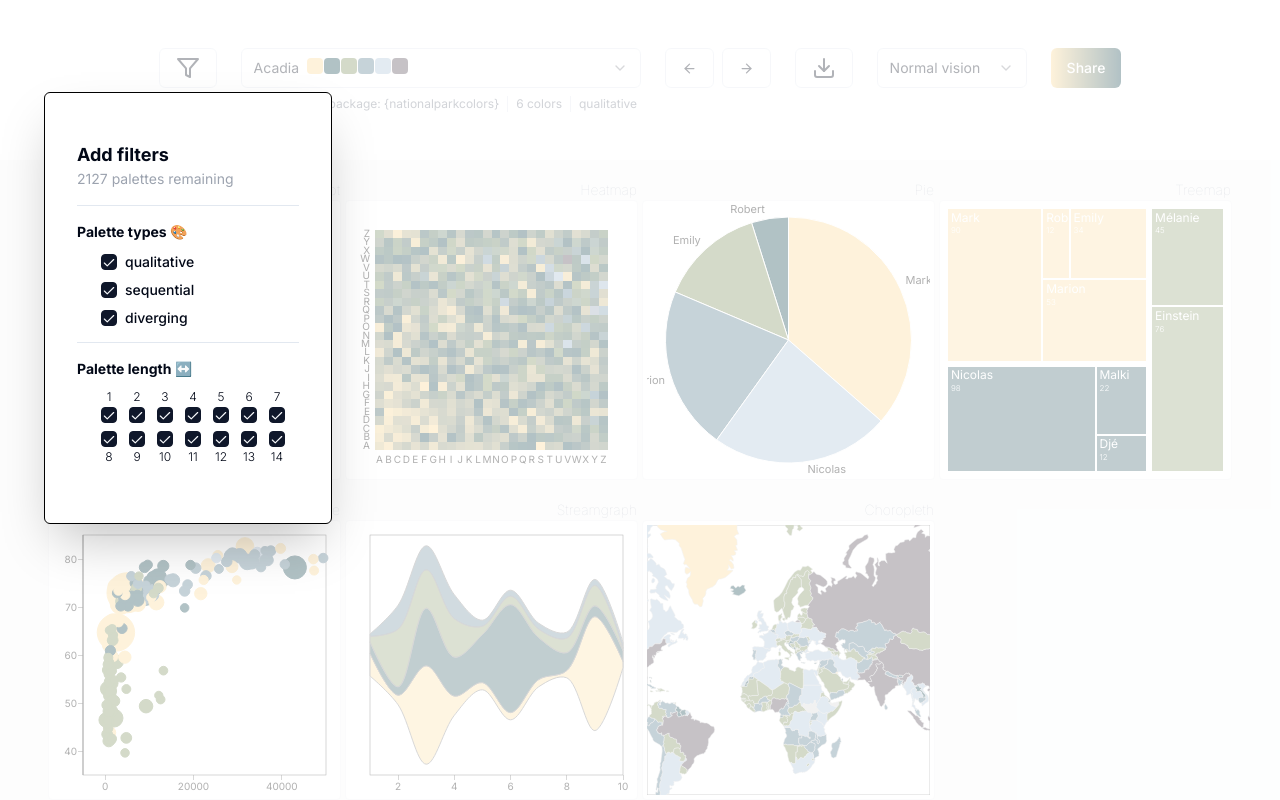
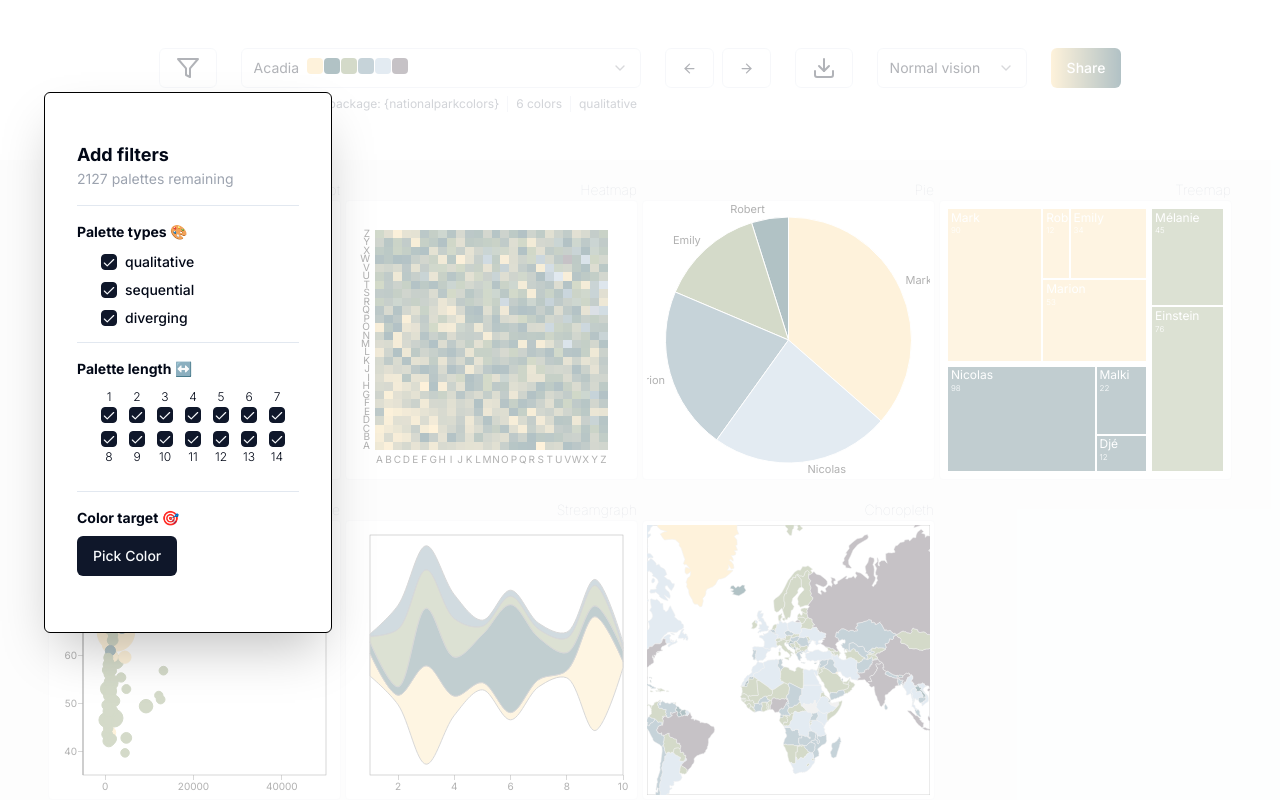
Before and after one commit to holtzy/dataviz-color-finder, a Next.js app: page / in a window 1280 px wide. Both pictures are taken after a click on the button 187 px from the left and 68 px from the top of the page. Shown: the top 800 px of the page. Built offline with nearby package versions, Linux system fonts and the light colour scheme.

Commit message:
add color picker

```diff
--- a/package.json
+++ b/package.json
@@ -18,15 +18,18 @@
     "@radix-ui/react-toast": "^1.1.5",
     "@radix-ui/react-tooltip": "^1.0.7",
     "@types/d3": "^7.4.3",
+    "@types/react-color": "^3.0.12",
     "class-variance-authority": "^0.7.0",
     "clsx": "^2.1.1",
     "cmdk": "^1.0.0",
     "color-blind": "^0.1.3",
+    "colorjs.io": "^0.5.0",
     "d3": "^7.9.0",
     "lucide-react": "^0.383.0",
     "next": "14.2.3",
     "react": "^18",
     "react-canvas-confetti": "^1.4.0",
+    "react-color": "^2.19.3",
     "react-dom": "^18",
     "tailwind-merge": "^2.3.0",
     "tailwindcss-animate": "^1.0.7"
--- a/src/app/page.tsx
+++ b/src/app/page.tsx
@@ -59,6 +59,10 @@ export default function Home() {
 
   const [selectedColorBlindness, setSelectedColorBlindness] =
     useState<ColorBlindnessType>("Normal vision");
+
+  const [selectedColorTarget, setSelectedColorTarget] = useState<
+    string | undefined
+  >(undefined);
 
   const [appOpacity, setAppOpacity] = useState(1);
 
@@ -316,6 +320,8 @@ export default function Home() {
       enabledPaletteLength={enabledPaletteLength}
       remainingPaletteNumber={filteredColorPaletteList.length}
       setAppOpacity={setAppOpacity}
+      selectedColorTarget={selectedColorTarget}
+      setSelectedColorTarget={setSelectedColorTarget}
     />
   );
 
--- a/src/components/FilterDialogButton.tsx
+++ b/src/components/FilterDialogButton.tsx
@@ -1,6 +1,6 @@
 import { Button } from "./ui/button";
-import { Download, Filter } from "lucide-react";
-import { ColorPalette, PaletteKind } from "@/data/color-palette-list";
+import { Filter } from "lucide-react";
+import { PaletteKind } from "@/data/color-palette-list";
 import {
   Popover,
   PopoverContent,
@@ -9,6 +9,8 @@ import {
 import { Checkbox } from "@/components/ui/checkbox";
 import { LOWER_OPACITY } from "@/lib/utils";
 import { HorizontalSeparator } from "./HorizontalSeparator";
+import { ChromePicker, ColorResult } from "react-color";
+import { useState } from "react";
 
 type FilterDialogButtonProps = {
   enabledPaletteKinds: PaletteKind[];
@@ -17,6 +19,8 @@ type FilterDialogButtonProps = {
   setEnabledPaletteLength: (list: number[]) => void;
   remainingPaletteNumber: number;
   setAppOpacity: (opacity: number) => void;
+  selectedColorTarget: string | undefined;
+  setSelectedColorTarget: (col: string | undefined) => void;
 };
 
 export const FilterDialogButton = ({
@@ -26,7 +30,11 @@ export const FilterDialogButton = ({
   setEnabledPaletteLength,
   remainingPaletteNumber,
   setAppOpacity,
+  selectedColorTarget,
+  setSelectedColorTarget,
 }: FilterDialogButtonProps) => {
+  const [isColorPickerOpen, setIsColorPickerOpen] = useState(false);
+
   const getCheckboxPaletteKind = (type: PaletteKind) => {
     return (
       <div className="flex items-center space-x-2 my-3">
@@ -125,6 +133,39 @@ export const FilterDialogButton = ({
             })}
           </div>
         </div>
+
+        <div className="my-4">
+          <HorizontalSeparator />
+        </div>
+
+        <p className="text-sm font-bold">Color target 🎯 </p>
+        {!selectedColorTarget && (
+          <Button onClick={() => setIsColorPickerOpen(true)} className="my-2">
+            Pick Color
+          </Button>
+        )}
+        {selectedColorTarget && (
+          <Button
+            style={{ backgroundColor: selectedColorTarget }}
+            onClick={() => {
+              setSelectedColorTarget(undefined);
+              setIsColorPickerOpen(false);
+            }}
+            className="my-2"
+          >
+            Remove Filter
+          </Button>
+        )}
+
+        {isColorPickerOpen ? (
+          <div>
+            <div onClick={() => setIsColorPickerOpen(false)} />
+            <ChromePicker
+              color={selectedColorTarget}
+              onChange={(col: ColorResult) => setSelectedColorTarget(col.hex)}
+            />
+          </div>
+        ) : null}
       </PopoverContent>
     </Popover>
   );
```
Also changed, not shown: next.config.cjs (renamed from next.config.js), 1 other file (tests, documents, lock files or other folders).
